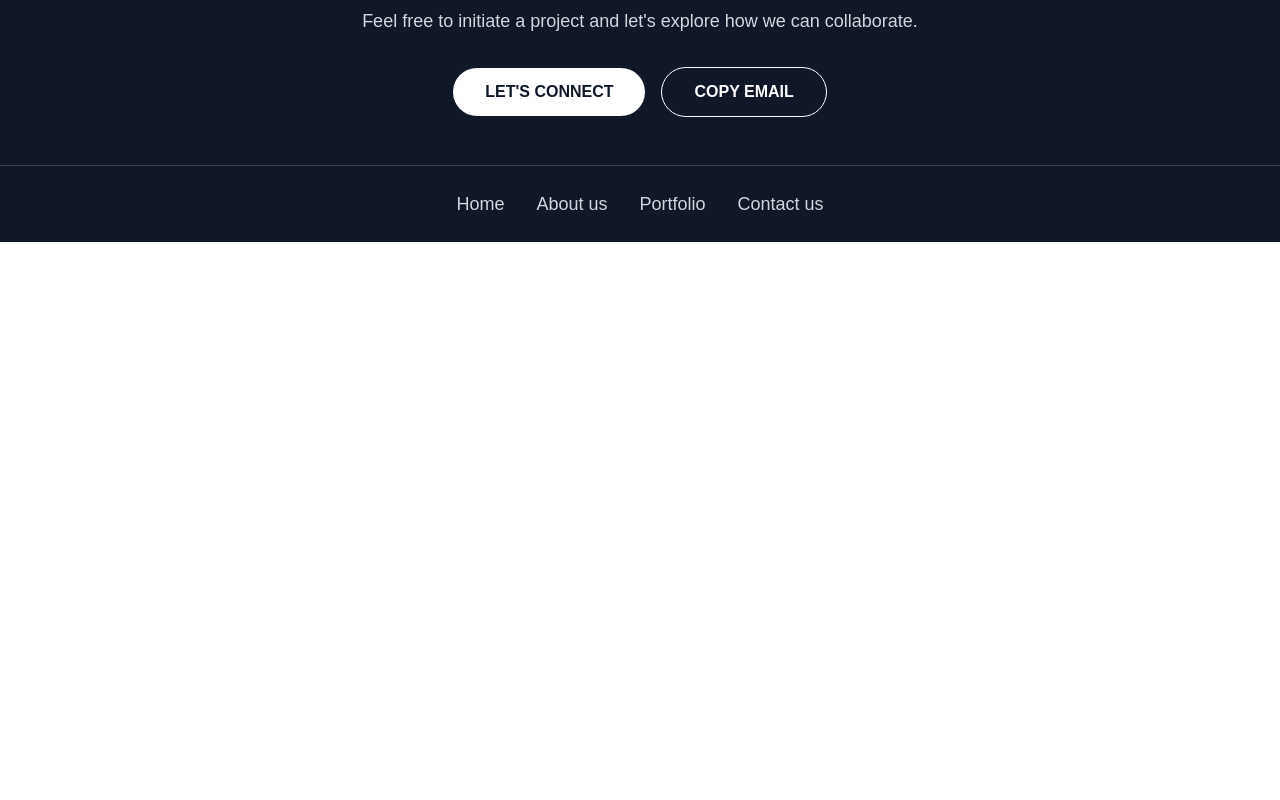
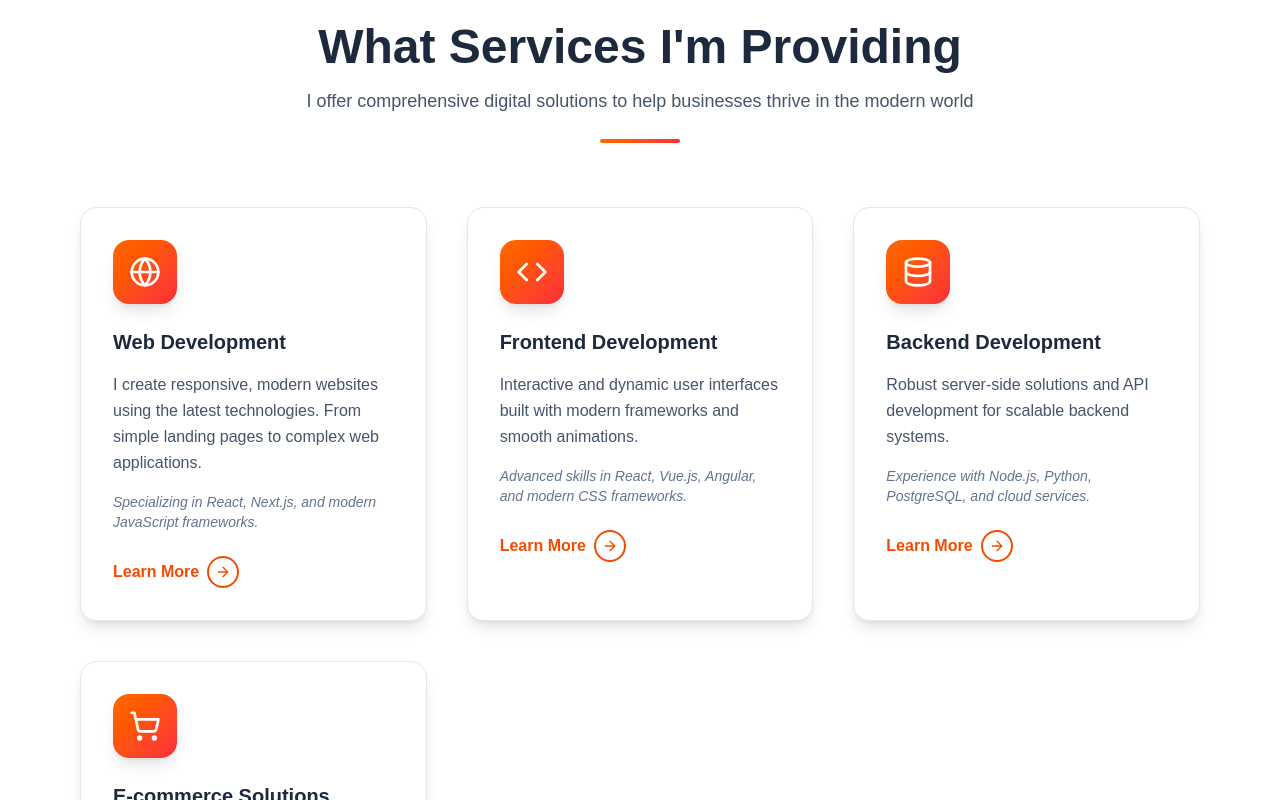
Before and after one commit to lahiru321/ProtfolioSite, a Next.js app in the folder my-portfolio/: page / in a window 1280 px wide. Shown: the part 1720-2520 px from the top of the page. Before the commit the page ends 1962 px from the top, so only its background shows below. Built offline with nearby package versions, Linux system fonts and the light colour scheme.

Commit message:
Updated version

```diff
--- a/my-portfolio/src/components/layout/AboutUsSection.tsx
+++ b/my-portfolio/src/components/layout/AboutUsSection.tsx
@@ -1,7 +1,49 @@
+import Image from 'next/image';
 import React from 'react';
-import Image from 'next/image';
+import {
+  Globe,
+  Smartphone,
+  Palette,
+  Code,
+  Database,
+  ShoppingCart,
+  ArrowRight
+} from 'lucide-react';
 
 const AboutUsSection = () => {
+
+  // Define your services data with component reference instead of JSX
+  const services = [
+    {
+      id: 1,
+      icon: Globe,
+      title: "Web Development",
+      description: "I create responsive, modern websites using the latest technologies. From simple landing pages to complex web applications.",
+      additionalInfo: "Specializing in React, Next.js, and modern JavaScript frameworks."
+    },
+    {
+      id: 2,
+      icon: Code,
+      title: "Frontend Development",
+      description: "Interactive and dynamic user interfaces built with modern frameworks and smooth animations.",
+      additionalInfo: "Advanced skills in React, Vue.js, Angular, and modern CSS frameworks."
+    },
+    {
+      id: 3,
+      icon: Database,
+      title: "Backend Development",
+      description: "Robust server-side solutions and API development for scalable backend systems.",
+      additionalInfo: "Experience with Node.js, Python, PostgreSQL, and cloud services."
+    },
+    {
+      id: 4,
+      icon: ShoppingCart,
+      title: "E-commerce Solutions",
+      description: "Complete online store development with secure payment processing and inventory management.",
+      additionalInfo: "Shopify, WooCommerce, and custom e-commerce platforms."
+    }
+  ];
+
   return (
     <section id="about" className="py-20 px-4 bg-white">
       <div className="container mx-auto max-w-7xl">
@@ -13,7 +55,6 @@ const AboutUsSection = () => {
           <p className="text-gray-600 text-lg max-w-2xl mx-auto">
             Lorem ipsum dolor sit amet, consectetur adipiscing elit.
           </p>
-          {/* Orange underline */}
           <div className="w-16 h-1 bg-orange-500 mx-auto mt-4"></div>
         </div>
 
@@ -35,17 +76,14 @@ const AboutUsSection = () => {
                 sit amet, consectetur adipiscing elit. Ut elit tellus, luctus nec
                 ullamcorper mattis, pulvinar dapibus leo.
               </p>
-
               <p className="text-gray-600 text-center leading-relaxed">
                 Lorem ipsum dolor sit amet, consectetur adipiscing elit. Ut elit tellus,
                 luctus nec ullamcorper mattis, pulvinar dapibus leo.
               </p>
-
               <p className="text-gray-600 text-center leading-relaxed">
                 Lorem ipsum dolor sit amet, consectetur adipiscing elit. Ut elit tellus,
                 luctus nec ullamcorper mattis, pulvinar dapibus leo.
               </p>
-
               <p className="text-gray-600 text-center leading-relaxed">
                 Lorem ipsum dolor sit amet, consectetur adipiscing elit.
               </p>
@@ -62,7 +100,6 @@ const AboutUsSection = () => {
           <div className="flex justify-center lg:justify-end">
             <div className="relative">
               <div className="absolute -top-8 -left-8 w-80 h-96 bg-orange-500 rounded-3xl z-0"></div>
-
               <div className="relative w-80 h-96 rounded-3xl overflow-hidden shadow-2xl z-10 border-4 border-white">
                 <Image
                   src="/about-workspace.jpg"
@@ -76,7 +113,62 @@ const AboutUsSection = () => {
           </div>
         </div>
       </div>
-    </section>
+
+      {/* Services header */}
+<div className="text-center mb-16 mt-50"> {/* Added top margin here */}
+  <h2 className="text-4xl md:text-5xl font-bold text-slate-800 mb-4">
+    What Services I'm Providing
+  </h2>
+  <p className="text-lg text-slate-600 max-w-2xl mx-auto mb-6">
+    I offer comprehensive digital solutions to help businesses thrive in the modern world
+  </p>
+  <div className="flex justify-center">
+    <div className="w-20 h-1 bg-gradient-to-r from-orange-500 to-red-500 rounded-full"></div>
+  </div>
+</div>
+
+{/* Services grid */}
+  <div className="grid md:grid-cols-2 lg:grid-cols-3 gap-10 px-10 lg:px-16">
+  {services.map((service) => {
+    const Icon = service.icon;
+    return (
+      <div
+        key={service.id}
+        className="group bg-white rounded-2xl p-8 shadow-lg hover:shadow-2xl transition-all duration-300 transform hover:-translate-y-2 border border-slate-200 hover:border-orange-200"
+      >
+        {/* Icon container */}
+        <div className="mb-6">
+          <div className="w-16 h-16 bg-gradient-to-br from-orange-500 to-red-500 rounded-2xl flex items-center justify-center text-white group-hover:scale-110 transition-transform duration-300 shadow-lg">
+            <Icon className="w-8 h-8" />
+          </div>
+        </div>
+
+        {/* Content */}
+        <div className="mb-6">
+          <h3 className="text-xl font-bold text-slate-800 mb-4 group-hover:text-orange-600 transition-colors">
+            {service.title}
+          </h3>
+          <p className="text-slate-600 leading-relaxed mb-4">
+            {service.description}
+          </p>
+          <p className="text-sm text-slate-500 italic">
+            {service.additionalInfo}
+          </p>
+        </div>
+
+        {/* Learn More button */}
+        <div className="flex items-center text-orange-600 font-semibold cursor-pointer group-hover:text-orange-700 transition-colors">
+          <span className="mr-2">Learn More</span>
+          <div className="w-8 h-8 rounded-full border-2 border-orange-600 flex items-center justify-center group-hover:border-orange-700 group-hover:bg-orange-600 transition-all duration-300">
+            <ArrowRight className="w-4 h-4 group-hover:text-white group-hover:translate-x-1 transition-all duration-300" />
+          </div>
+        </div>
+      </div>
+    );
+  })}
+</div>
+
+  </section>
   );
 };
 
```
